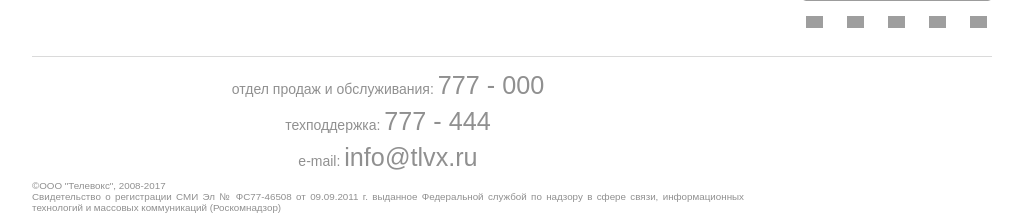
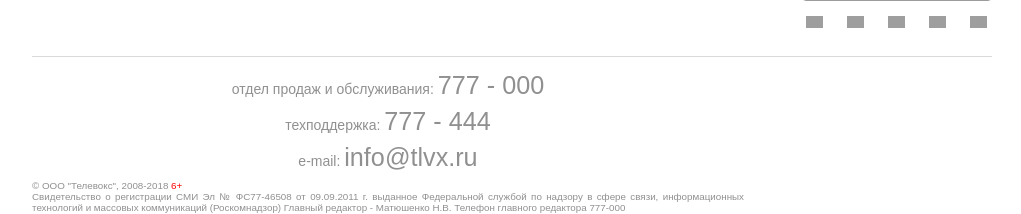
Before and after one commit to beebikun/www-foxy, a Django app: page // in a window 1280 px wide. Shown: the part 882-1096 px from the top of the page, without its empty margins (128-1149 px from the left). Run offline with Django 3.2, Linux system fonts and the light colour scheme; data that the repository does not hold is empty; parts of the project's set-up code (start-up, migrations or seed data) failed here and were passed over; some libraries are stand-ins or nearby versions; some web fonts are replaced; grey boxes are pictures that could not be loaded.

Commit message:
update footer

```diff
--- a/templates/client/base.html
+++ b/templates/client/base.html
@@ -194,8 +194,10 @@
                 </ul><!-- /#bottomnav -->
 
                 <div id="license-info">
-                    &copy;ООО "Телевокс", 2008-2017<br>
+                    &copy; ООО "Телевокс", 2008-2018 <span style="color: red">6+</span><br>
                     Свидетельство о регистрации СМИ  Эл № ФС77-46508 от 09.09.2011 г. выданное Федеральной службой по надзору в сфере связи, информационных технологий и массовых коммуникаций (Роскомнадзор)
+                    Главный редактор - Матюшенко Н.В.
+                    Телефон главного редактора 777-000
                 </div><!-- #license-info -->
                 {% endblock %}
             </div><!-- /.content-inner-left -->
```
